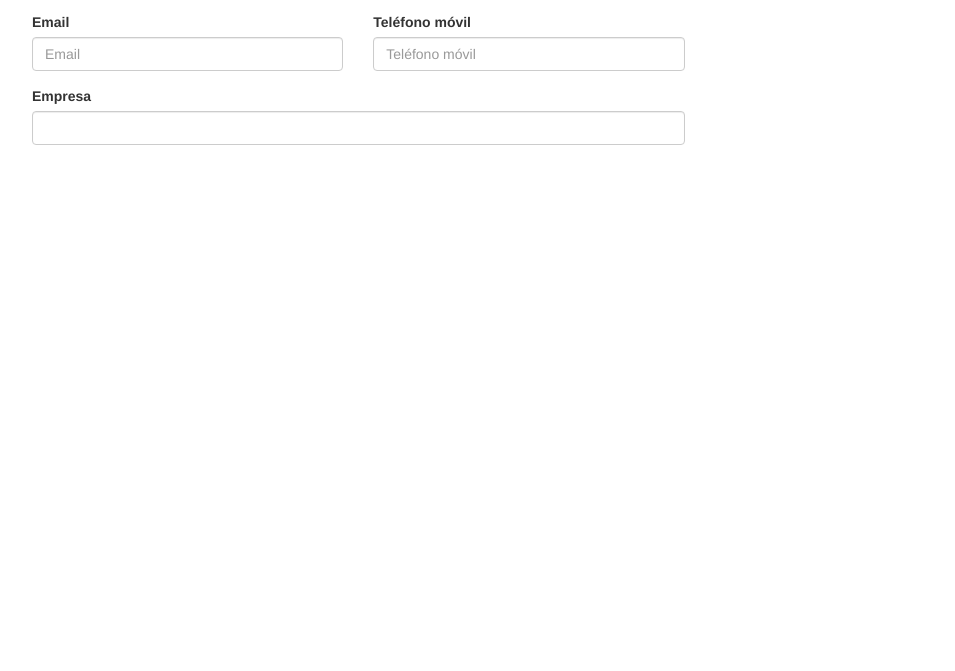
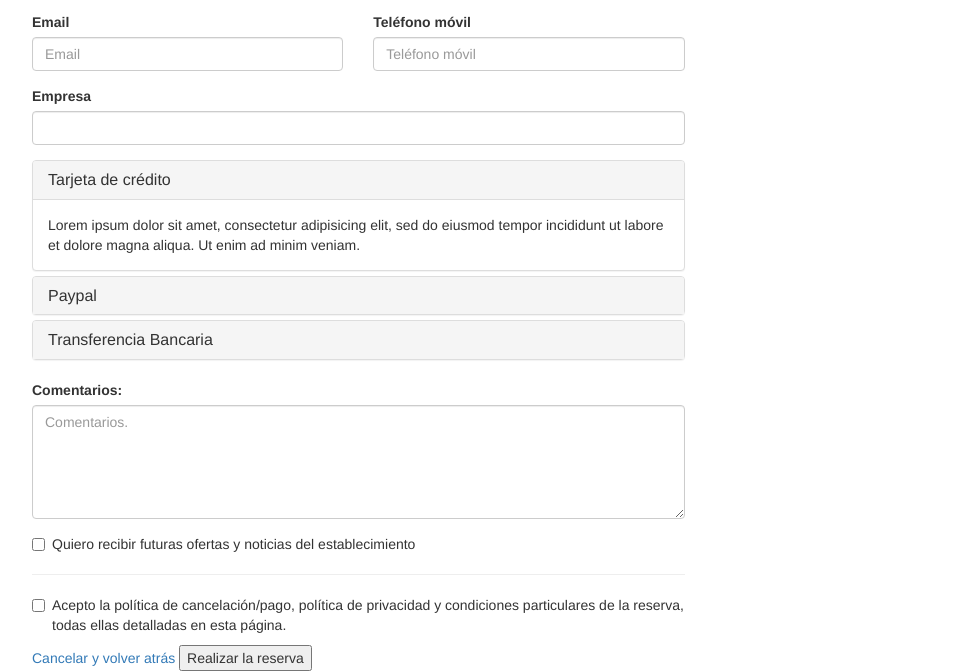
Before and after one commit to isabelmate/formularioWeb, a plain HTML site: page index.html in a window 1280 px wide. Shown: the part 237-908 px from the top of the page, without its empty margins (38-993 px from the left). Before the commit the page ends 800 px from the top, so only its background shows below. Drawn offline with nearby package versions, Linux system fonts and the light colour scheme.

Commit message:
Estructura lateral izquierda completa, accordion para opciones de pago, checks y botones.

```diff
--- a/index.html
+++ b/index.html
@@ -89,6 +89,66 @@
                   </div>
                 </div>
               </form>
+
+              <div class="panel-group" id="accordion">
+                <div class="panel panel-default">
+                  <div class="panel-heading">
+                    <h4 class="panel-title">
+                      <a data-toggle="collapse" data-parent="#accordion" href="#card">Tarjeta de crédito</a>
+                    </h4>
+                  </div>
+                  <div id="card" class="panel-collapse collapse in">
+                    <div class="panel-body">Lorem ipsum dolor sit amet, consectetur adipisicing elit,
+                      sed do eiusmod tempor incididunt ut labore et dolore magna aliqua. Ut enim ad minim veniam.</div>
+                  </div>
+                </div>
+                <div class="panel panel-default">
+                  <div class="panel-heading">
+                    <h4 class="panel-title">
+                      <a data-toggle="collapse" data-parent="#accordion" href="#paypal">Paypal</a>
+                    </h4>
+                  </div>
+                  <div id="paypal" class="panel-collapse collapse">
+                    <div class="panel-body">Lorem ipsum dolor sit amet, consectetur adipisicing elit,
+                      sed do eiusmod tempor incididunt ut labore et dolore magna aliqua. Ut enim ad minim veniam.</div>
+                  </div>
+                </div>
+                <div class="panel panel-default">
+                  <div class="panel-heading">
+                    <h4 class="panel-title">
+                      <a data-toggle="collapse" data-parent="#accordion" href="#transfer">Transferencia Bancaria</a>
+                    </h4>
+                  </div>
+                  <div id="transfer" class="panel-collapse collapse">
+                    <div class="panel-body">Lorem ipsum dolor sit amet, consectetur adipisicing elit,
+                      sed do eiusmod tempor incididunt ut labore et dolore magna aliqua. Ut enim ad minim veniam.</div>
+                  </div>
+                </div>
+              </div>
+
+              <form>
+                <div class="form-group">
+                  <label for="comment">Comentarios:</label>
+                  <textarea class="form-control" rows="5" id="comment" placeholder="Comentarios."></textarea>
+                </div>
+                <div class="checkbox">
+                  <label>
+                    <input type="checkbox" value="Sure!" id="newsletter"> Quiero recibir futuras ofertas y noticias del establecimiento
+                  </label>
+                </div>
+                <hr>
+                <div class="checkbox">
+                  <label>
+                    <input type="checkbox" value="Sure!" id="policy"> Acepto la política de cancelación/pago, política de privacidad y condiciones particulares de la reserva, todas ellas detalladas en esta página.
+                  </label>
+                </div>
+              </form>
+
+              <footer>
+                <a>Cancelar y volver atrás</a>
+                <button>Realizar la reserva</button>
+              </footer>
+
             </div>
           </article>
         </div>
```
